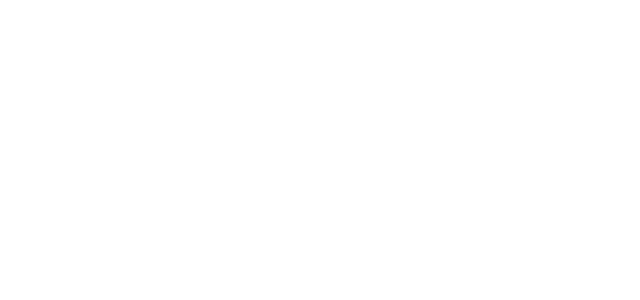
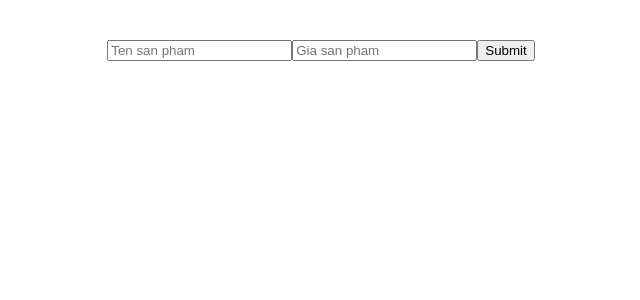
Before and after one commit to sontv8/web502-we17308, a React (Vite) app in the folder we17308-react/: page /product/add in a window 1280 px wide. Before the commit this address had no page. Shown: the top 300 px of the page, without its empty margins (319-959 px from the left). Built offline with nearby package versions, Linux system fonts and the light colour scheme; data requests are answered from the project's data file.

Commit message:
Buổi 7: xử lý form

```diff
--- a/we17308-react/src/App.jsx
+++ b/we17308-react/src/App.jsx
@@ -6,6 +6,7 @@
 import ProductDetailPage from './pages/ProductDetail'
 import Dashboard from './pages/admin/Dashboard'
 import { delteProduct, getAllProduct } from './api/product'
+import ProductAdd from './pages/admin/ProductAdd'
 
 function App() {
   const [products, setProducts] = useState([])
@@ -21,12 +22,23 @@
     // }).then(() => setProducts(products.filter(item => item.id !== id)))
     delteProduct(id).then(() => setProducts(products.filter(item => item.id !== id)))
   }
+
+  const onHandleAdd = (product) => {
+    console.log('app.js', product)
+    setProducts([...products, { ...product, id: 1 }])
+  }
+
+
+
   return (
     <div className="App">
+
+
       <Routes>
         <Route path='/' element={<HomePage />} />
         <Route path='/products' element={<ProductPage products={products} onRemove={onHandleRemove} />} />
         <Route path='/products/:id' element={<ProductDetailPage />} />
+        <Route path="/product/add" element={<ProductAdd onAdd={onHandleAdd} />} />
         <Route path='/admin' element={<Dashboard />} />
       </Routes>
 
@@ -35,3 +47,22 @@
 }
 
 export default App
+
+
+
+
+
+// ví dụ app.js
+// function onHandleAdd(product){
+//   console.log(product)
+// }
+// productAdd({onAdd: onHandleAdd, products: []}); // 3
+
+
+
+
+
+// // ví dụ add.js
+// function productAdd({onAdd, products }){
+//   onAdd(a + b);
+// }
--- /dev/null
+++ b/we17308-react/src/pages/admin/ProductAdd.jsx
@@ -0,0 +1,32 @@
+import React, { useState } from 'react';
+import { useNavigate } from 'react-router-dom';
+
+const ProductAdd = ({ onAdd }) => {
+    const [valueInput, setValueInput] = useState({
+        name: "",
+        price: 0
+    });
+    const navigate = useNavigate();
+    const onHandleChange = (e) => {
+        const name = e.target.name;
+        const value = e.target.value;
+        setValueInput({ ...valueInput, [name]: value })
+    }
+    const onHandleSubmit = (e) => {
+        e.preventDefault();
+        onAdd(valueInput)
+        // onAdd({
+        //     name: value
+        // });
+        // navigate('/products')
+    }
+    return (
+        <form onSubmit={onHandleSubmit}>
+            <input type="text" name="name" placeholder="Ten san pham" onChange={onHandleChange} />
+            <input type="number" name="price" placeholder="Gia san pham" onChange={onHandleChange} />
+            <button>Submit</button>
+        </form>
+    )
+}
+
+export default ProductAdd
```
